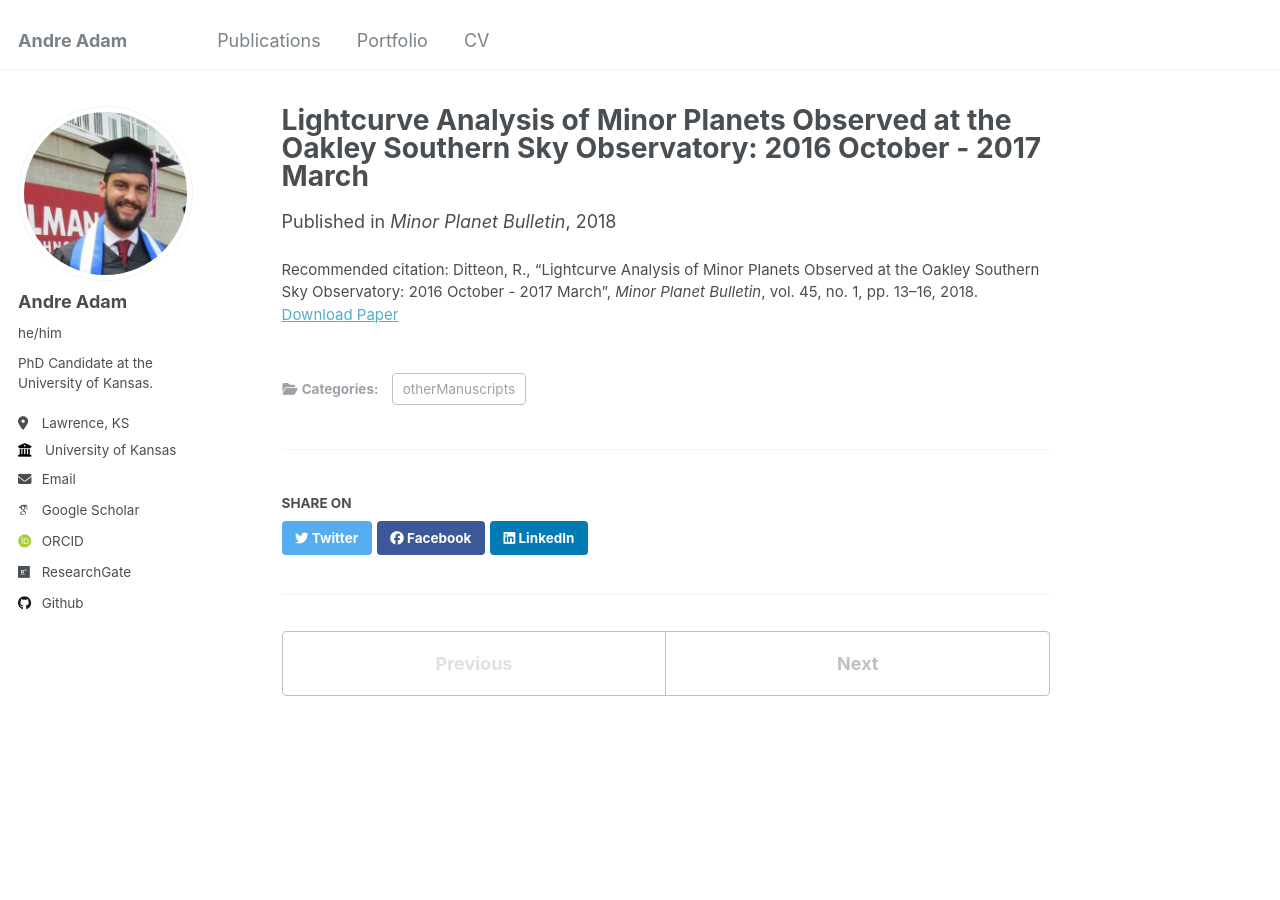
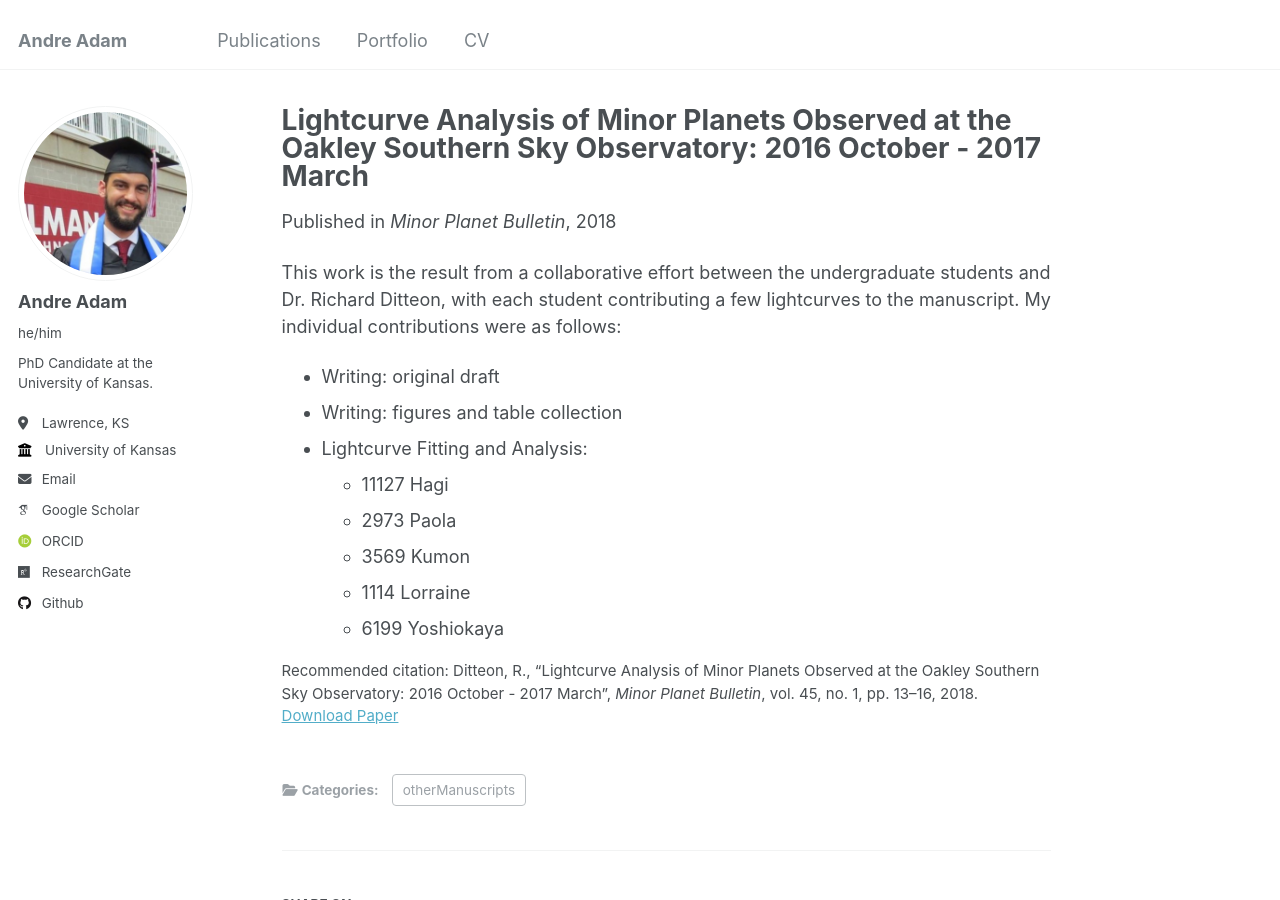
Before and after one commit to adama-wzr/adama-wzr.github.io, a Jekyll site: the page built from _publications/2018-01-01-Lightcurve1.md, in a window 1280 px wide and 900 px high. Built offline with Jekyll 4.4.1, drawn with Linux system fonts in a browser that asks for light colours; some web fonts are replaced.

Commit message:
More Updates to Publications
- updated descriptions of several publications
- added one more publication to the list

```diff
--- a/_publications/2018-01-01-Lightcurve1.md
+++ b/_publications/2018-01-01-Lightcurve1.md
@@ -9,3 +9,14 @@ venue: 'Minor Planet Bulletin'
 paperurl: 'https://ui.adsabs.harvard.edu/abs/2018MPBu...45...13D/abstract'
 citation: 'Ditteon, R., “Lightcurve Analysis of Minor Planets Observed at the Oakley Southern Sky Observatory: 2016 October - 2017 March”, <i>Minor Planet Bulletin</i>, vol. 45, no. 1, pp. 13–16, 2018.'
 ---
+
+This work is the result from a collaborative effort between the undergraduate students and Dr. Richard Ditteon, with each student contributing a few lightcurves to the manuscript. My individual contributions were as follows:
+
+* Writing: original draft
+* Writing: figures and table collection
+* Lightcurve Fitting and Analysis:
+    * 11127 Hagi
+    * 2973 Paola
+    * 3569 Kumon
+    * 1114 Lorraine
+    * 6199 Yoshiokaya
```
Also changed, not shown: _publications/2022-12-01-Efficient-Reconstruction-1.md (+6 -2 lines), _publications/2022-12-01-Efficient-Reconstruction-Data.md (+9 -0 lines), _publications/2024-01-01-Effective-thermal-1.md (+10 -1 lines), _publications/2024-11-04-EleSat.md (added, +13 -0 lines).
